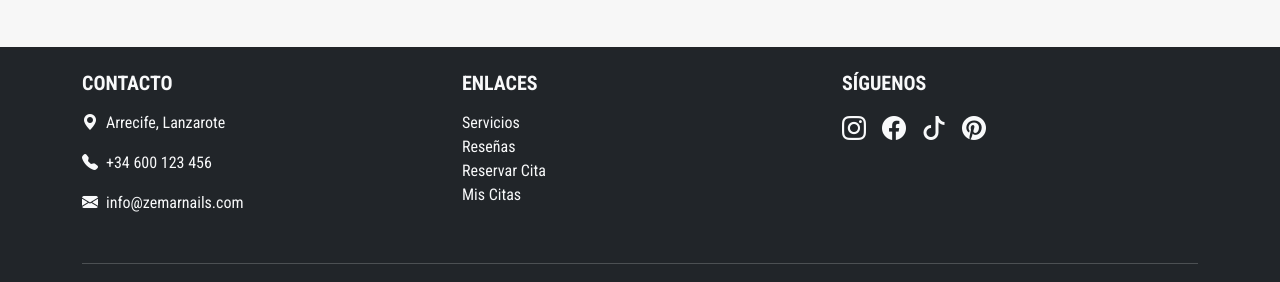
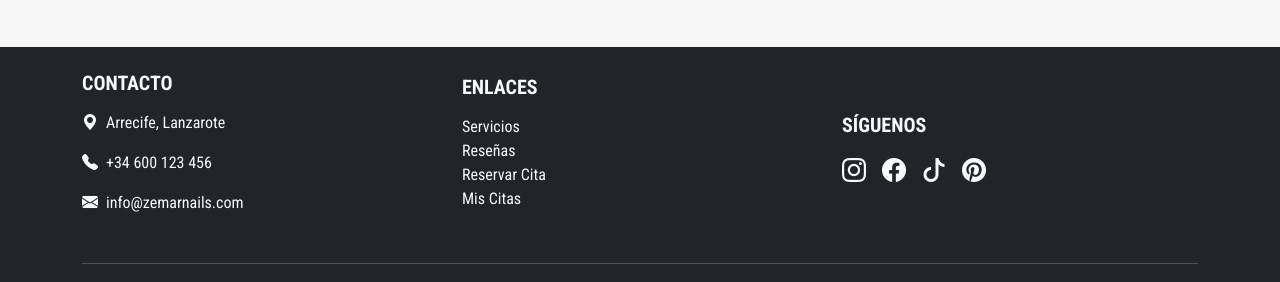
Before and after one commit to AmeriK88/ZN-NAILS, a Django app: page /appointments/book/ in a window 1280 px wide. Shown: the part 874-1156 px from the top of the page. Run offline with Django 5.2, Linux system fonts and the light colour scheme; the visitor is signed in with stand-in values (Sample User, id 1); data that the repository does not hold is empty; some libraries are stand-ins or nearby versions.

Commit message:
Style: Implementando mejora de estilos en footer

```diff
--- a/templates/base.html
+++ b/templates/base.html
@@ -145,10 +145,9 @@
     {% include 'accounts/login_modal.html' %}
     {% include 'accounts/register_modal.html' %}
 
-    <!-- Footer -->
     <footer class="bg-dark text-light py-4 mt-auto">
         <div class="container">
-            <div class="row">
+            <div class="row text-center text-md-start align-items-center">
                 <!-- Información de contacto -->
                 <div class="col-md-4 mb-3">
                     <h5 id="contacto" class="text-uppercase">Contacto</h5>
@@ -183,7 +182,7 @@
                 <!-- Redes sociales -->
                 <div class="col-md-4 mb-3">
                     <h5 class="text-uppercase">Síguenos</h5>
-                    <div class="d-flex gap-3">
+                    <div class="d-flex justify-content-center justify-content-md-start gap-3">
                         <a href="https://www.instagram.com/zemar.nails/" target="_blank" class="text-light fs-4"><i class="bi bi-instagram"></i></a>
                         <a href="https://www.facebook.com/" target="_blank" class="text-light fs-4"><i class="bi bi-facebook"></i></a>
                         <a href="https://www.tiktok.com/" target="_blank" class="text-light fs-4"><i class="bi bi-tiktok"></i></a>
@@ -194,7 +193,7 @@
             <hr class="border-light">
             <div class="text-center small">
                 <p class="mb-0">&copy; {{ current_year }} Zemar Nails. Todos los derechos reservados.</p>
-                <p class="mb-0"> Diseñado y desarrollado <i class="bi bi-code-slash text-info"></i> por <strong>JFGC</strong></p>
+                <p class="mb-0">Diseñado y desarrollado <i class="bi bi-code-slash text-info"></i> por <strong>JFGC</strong></p>
             </div>
         </div>
     </footer>
```
